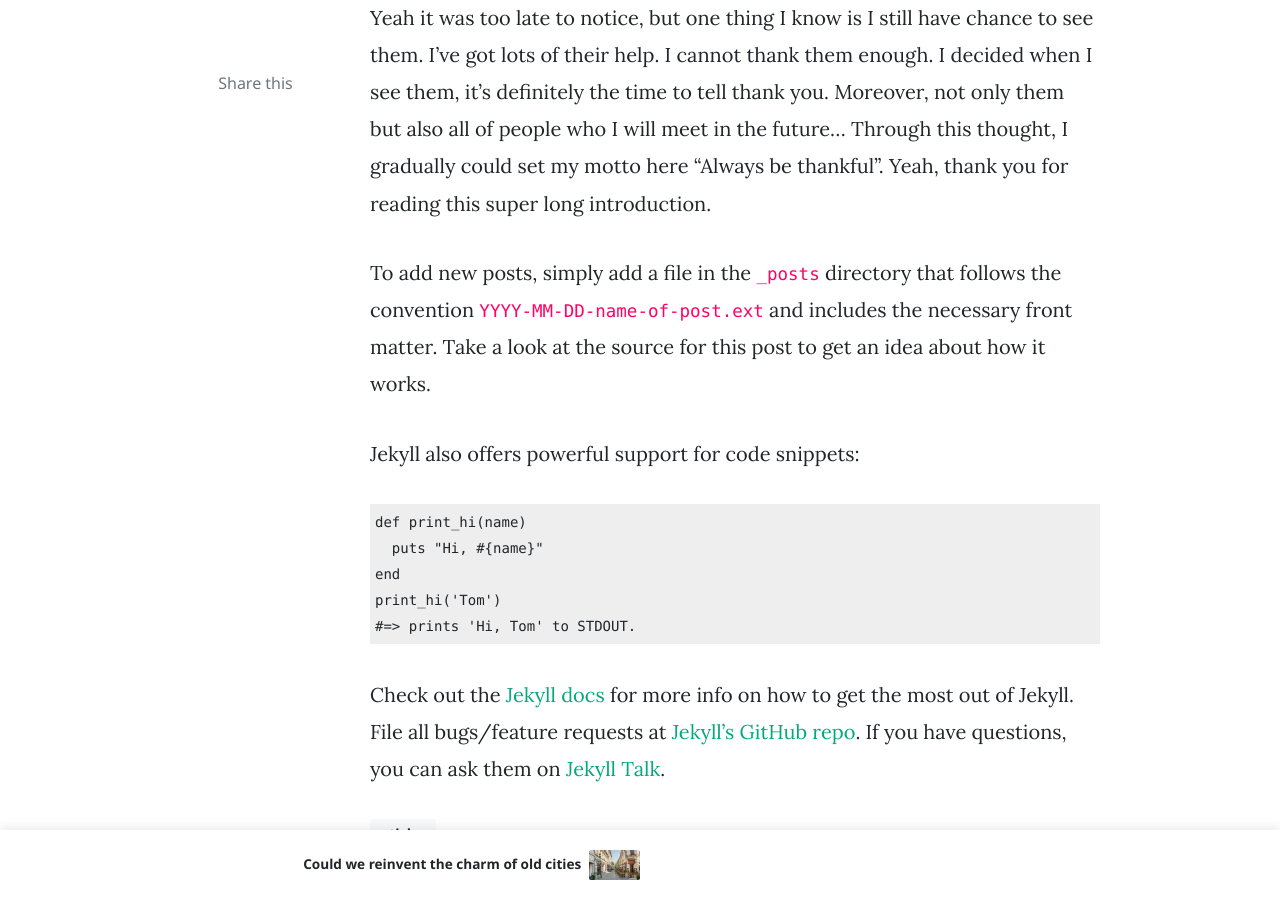
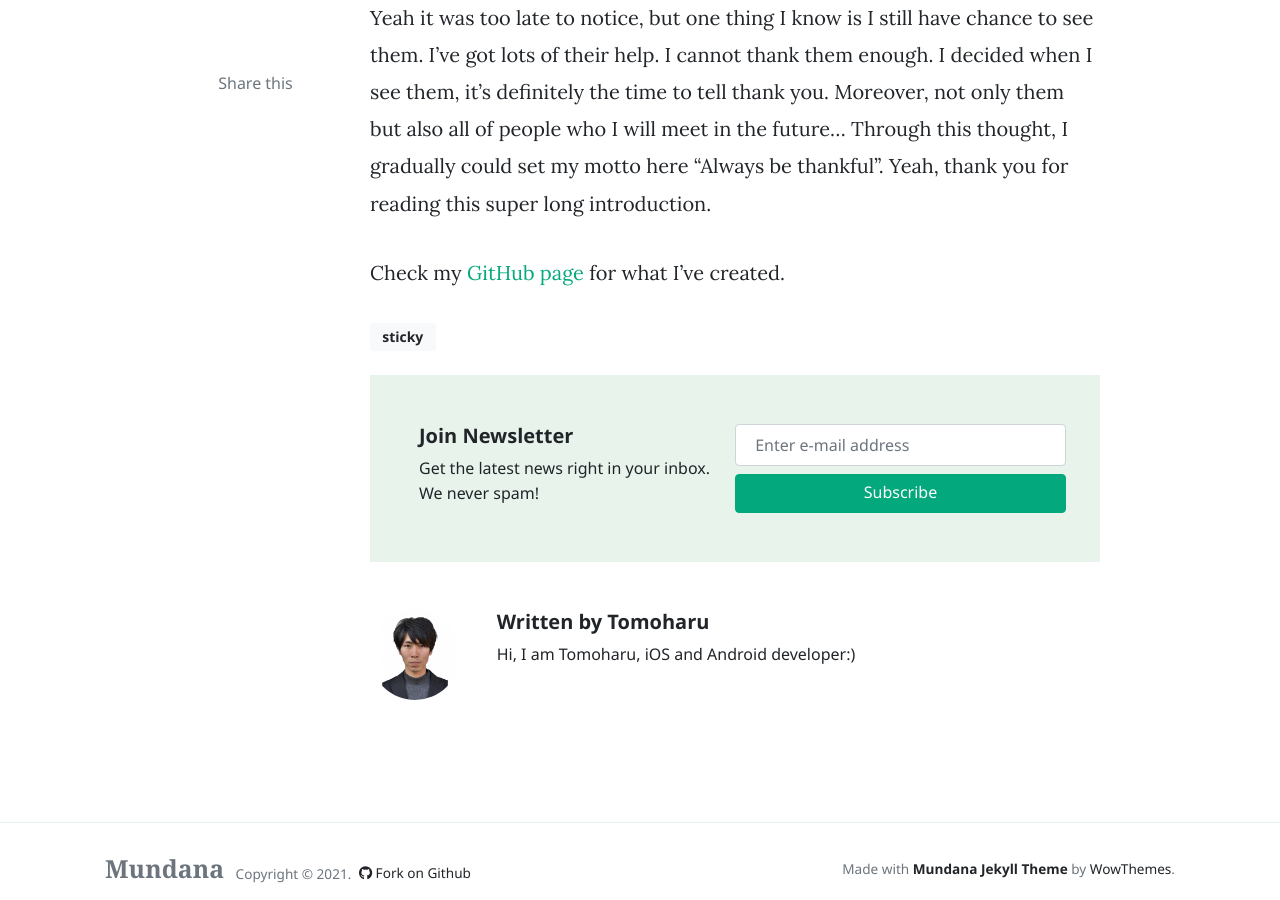
Before and after one commit to Toxumuharu/Toxumuharu.github.io, a Jekyll site: the page built from _posts/2019-01-17-welcome-to-tomoharu-page.md, in a window 1280 px wide and 900 px high, scrolled down 706 px. Built offline with Jekyll 4.4.1, drawn with Linux system fonts in a browser that asks for light colours; nearby versions of some CDN libraries; comment, search, counter and statistics services are not loaded.

Commit message:
add some posts
* edited 2019-01-17-welcome-to-tomoharu-page.md
* create draft 2021-03-05-english-required-level.md.bak (just bak)

```diff
--- a/_posts/2019-01-17-welcome-to-tomoharu-page.md
+++ b/_posts/2019-01-17-welcome-to-tomoharu-page.md
@@ -9,20 +9,6 @@ tags: [sticky]
 Hi there. Before telling myself, I would share my motto. It's "Always be thankful". When I lived in Osaka, it was 2020, COVID-19 has occurred. Everyone reminded how precious our lives are, how happy the time we can spend with families/friends is. The time the situation has got really serious with COVID-19, I realize I don't know how many times I can see with my parents, my sister, my friends...it'll be less than 100 times. Yeah it was too late to notice, but one thing I know is I still have chance to see them. I've got lots of their help. I cannot thank them enough. I decided when I see them, it's definitely the time to tell thank you. Moreover, not only them but also all of people who I will meet in the future... Through this thought, I gradually could set my motto here "Always be thankful". Yeah, thank you for reading this super long introduction.
 
 
-To add new posts, simply add a file in the `_posts` directory that follows the convention `YYYY-MM-DD-name-of-post.ext` and includes the necessary front matter. Take a look at the source for this post to get an idea about how it works.
+Check my [GitHub page][github-page] for what I've created.
 
-Jekyll also offers powerful support for code snippets:
-
-{% highlight ruby %}
-def print_hi(name)
-  puts "Hi, #{name}"
-end
-print_hi('Tom')
-#=> prints 'Hi, Tom' to STDOUT.
-{% endhighlight %}
-
-Check out the [Jekyll docs][jekyll-docs] for more info on how to get the most out of Jekyll. File all bugs/feature requests at [Jekyll’s GitHub repo][jekyll-gh]. If you have questions, you can ask them on [Jekyll Talk][jekyll-talk].
-
-[jekyll-docs]: https://jekyllrb.com/docs/home
-[jekyll-gh]:   https://github.com/jekyll/jekyll
-[jekyll-talk]: https://talk.jekyllrb.com/
+[github-page]: https://github.com/Toxumuharu
```
Also changed, not shown: assets/images/20170121RoyalNationalParkwithWonseok_DSC_0227_00122_00001.jpg (added), 1 other file.
